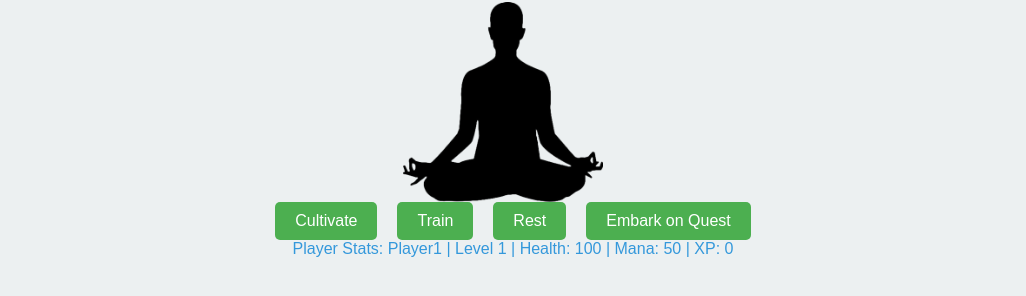
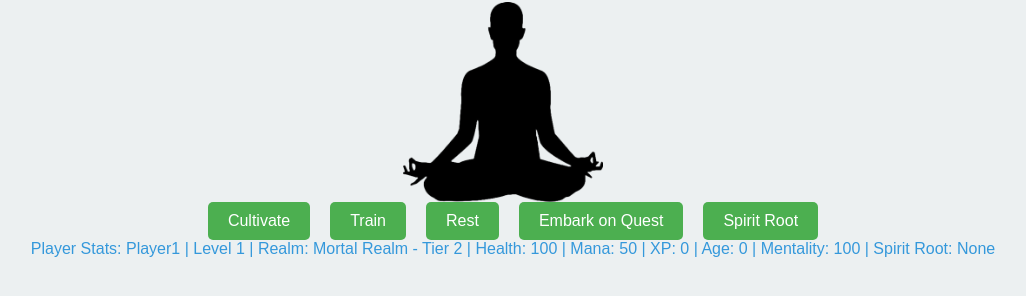
Before and after one commit to SuperZikoX1/SuperZikoX1.github.io, a plain HTML site: page gamePage.html in a window 1280 px wide. Shown: the part 284-580 px from the top of the page, without its empty margins (127-1153 px from the left). Drawn offline with Linux system fonts and the light colour scheme.

Commit message:
Update gamePage.html

```diff
--- a/gamePage.html
+++ b/gamePage.html
@@ -61,6 +61,7 @@
         <button id="trainButton">Train</button>
         <button id="restButton">Rest</button>
         <button id="questButton">Embark on Quest</button>
+        <button id="spiritRootButton">Spirit Root</button>
     </div>
 
     <!-- Display player stats -->
```
